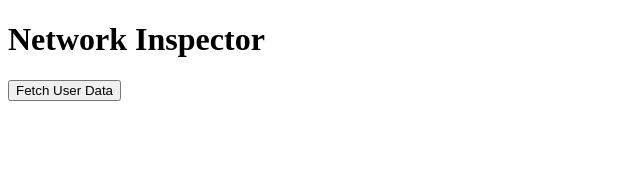
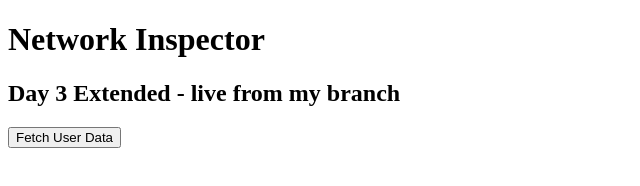
Before and after one commit to Sahajananda-ai/100-Days-of-Engineering, a plain HTML site: page day-02/index.html in a window 1280 px wide. Shown: the whole page, without its empty margins (0-640 px from the left). Drawn offline with Linux system fonts and the light colour scheme.

Commit message:
feat: add head 3

```diff
--- a/day-02/index.html
+++ b/day-02/index.html
@@ -3,6 +3,7 @@
 <head><title>Day 2 Network</title></head>
 <body>
     <h1>Network Inspector</h1>
+    <h2>Day 3 Extended - live from my branch</h2>
     <button id="fetchBtn">Fetch User Data</button>
     <p id="result"></p>
 
```
